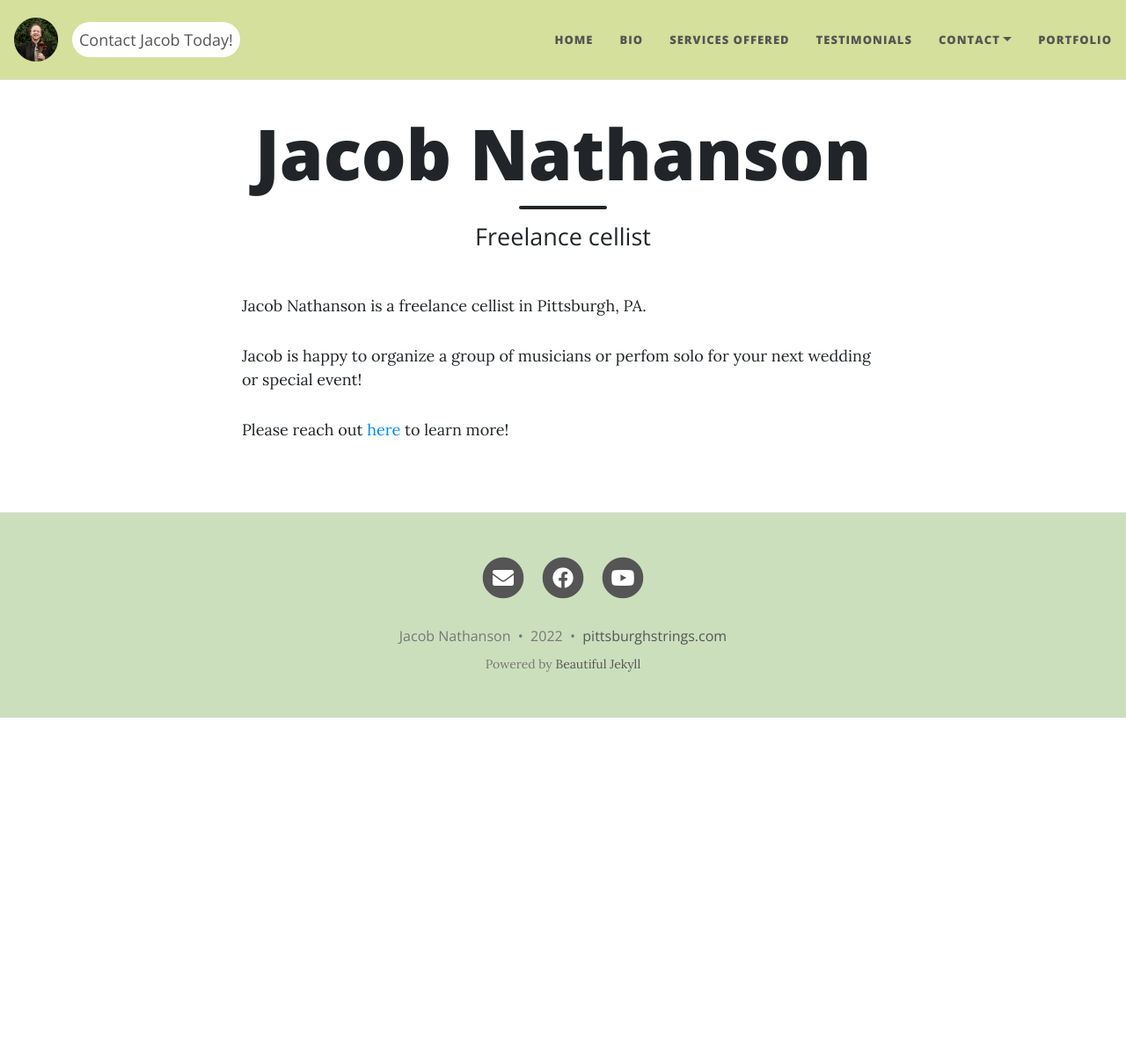
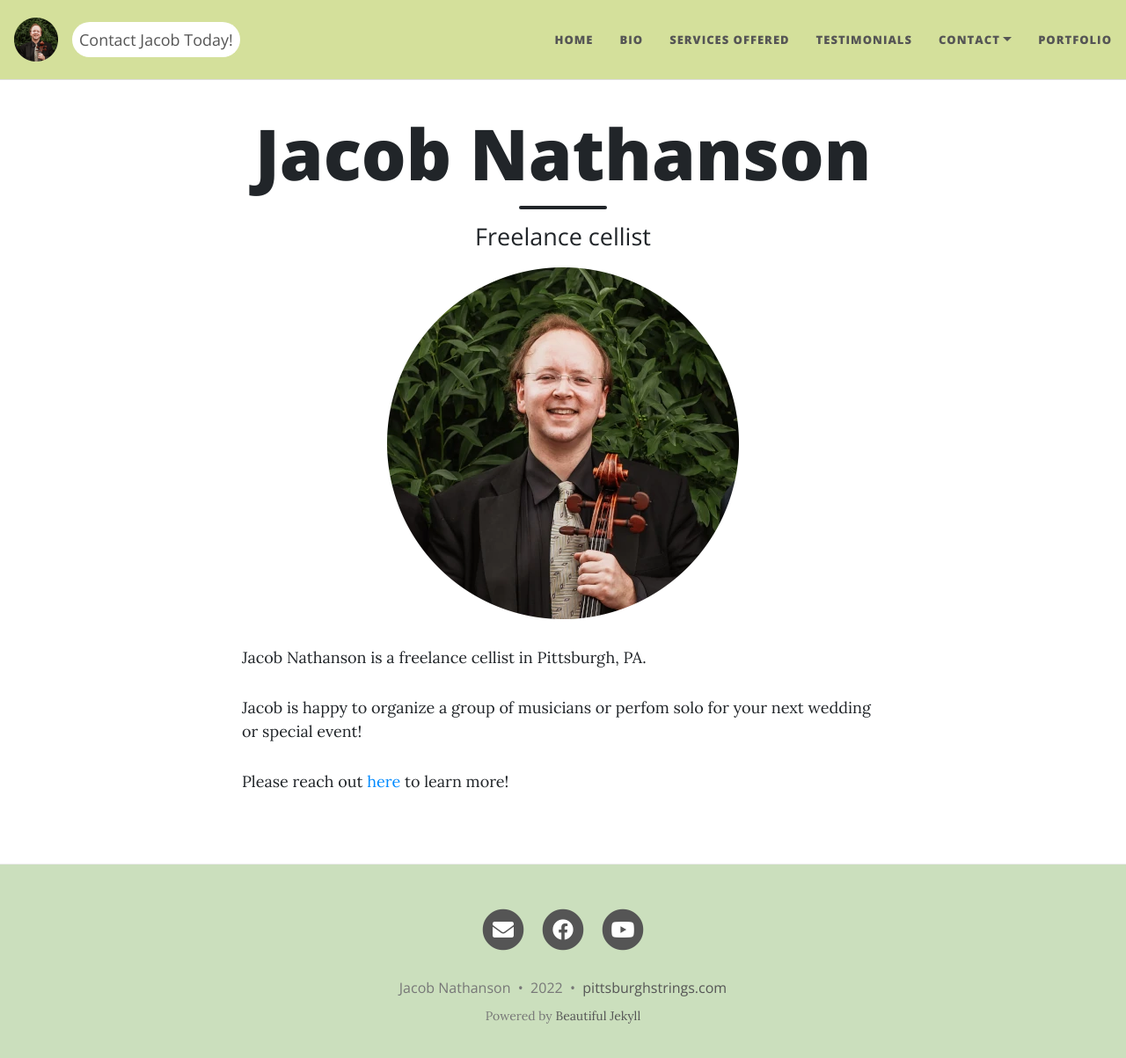
Before and after one commit to ben-nathanson/jake-nathanson-music, a Jekyll site: the page built from index.html, in a window 1280 px wide and 1216 px high. Shown: the top 1203 px of the window at 88% size. Built offline with Jekyll 4.4.1, drawn with Linux system fonts in a browser that asks for light colours; nearby versions of some CDN libraries; the list of posts is cut into pages by our own code.

Commit message:
Add bio pic to home page

```diff
--- a/index.html
+++ b/index.html
@@ -5,6 +5,9 @@ subtitle: Freelance cellist
 share-description: Jacob Nathanson, freelance cellist
 ---
 
+<div align="center">
+    <img src="https://pittsburghstrings.com/assets/img/headshot.webp" max-width="400">
+</div>
 
 <p>Jacob Nathanson is a freelance cellist in Pittsburgh, PA. </p>
 
```
